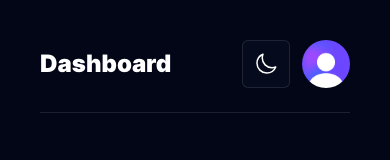
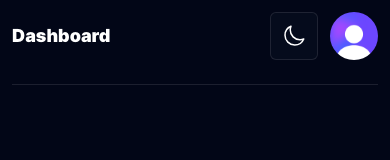
Before and after one commit to peyman2dev/cms, a website with bundled scripts: page index.html in a window 390 px wide. Built offline with nearby package versions, Linux system fonts and the light colour scheme.

Commit message:
Styles fixed

```diff
--- a/index.html
+++ b/index.html
@@ -6,10 +6,10 @@
     <title>CMS APPLICATION</title>
     <link rel="stylesheet" href="./public/css/tailwind.css" />
   </head>
-  <body class="font-Inter-Regular p-10 dark:text-white">
+  <body class="font-Inter-Regular lg:p-10 md:p-6 p-3 dark:text-white">
     <header class="between border-b pb-6 dark:border-white/10">
       <div>
-        <a href="./index.html" class="font-Inter-Black text-2xl"> Dashboard </a>
+        <a href="./index.html" class="font-Inter-Black text-lg sm:text-2xl"> Dashboard </a>
       </div>
       <div class="ic gap-3">
         <!-- Theme Button -->
```
Also changed, not shown: public/css/tailwind.css.
